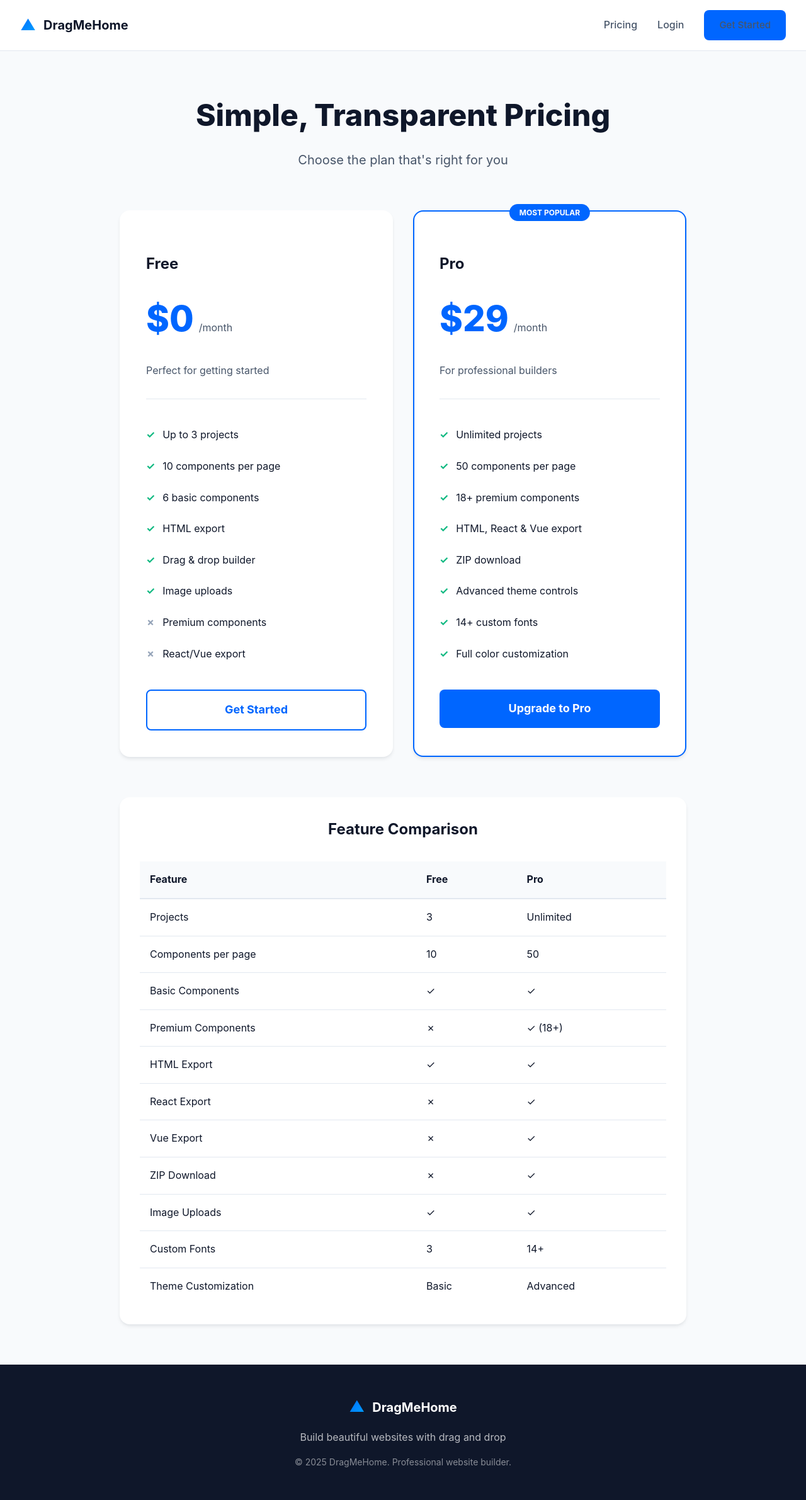
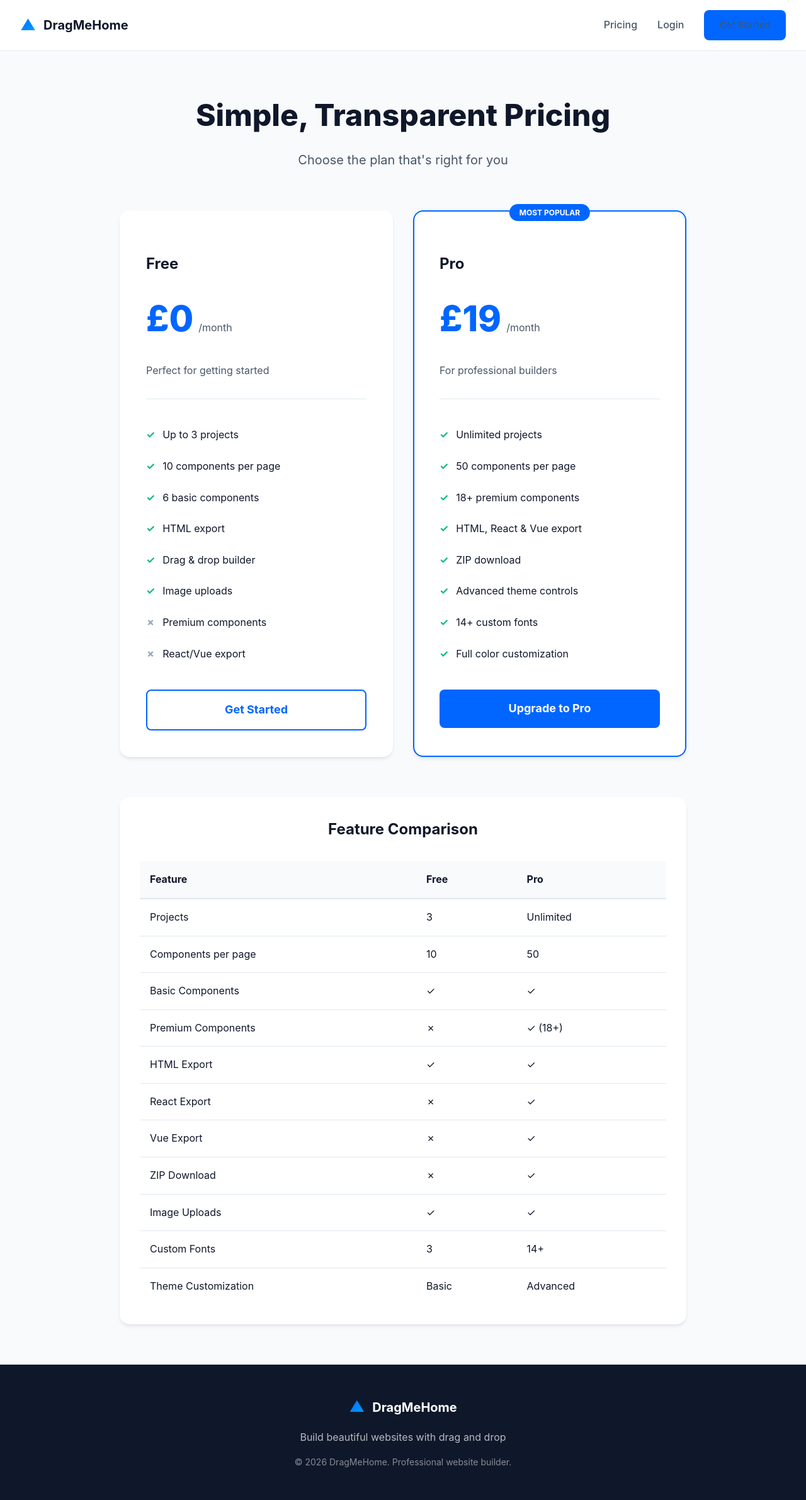
Before and after one commit to rworsl/webmaker, a Flask app: page /pricing in a window 1280 px wide. Shown: the whole page at 63% size. Run offline with Flask 3, Linux system fonts and the light colour scheme.

Commit message:
Currency update

```diff
--- a/templates/pricing.html
+++ b/templates/pricing.html
@@ -215,7 +215,7 @@
             <div class="pricing-card">
                 <h2>Free</h2>
                 <div class="price">
-                    <span class="price-amount">$0</span>
+                    <span class="price-amount">£0</span>
                     <span class="price-period">/month</span>
                 </div>
                 <p class="card-description">Perfect for getting started</p>
@@ -239,7 +239,7 @@
                 <span class="featured-label">Most Popular</span>
                 <h2>Pro</h2>
                 <div class="price">
-                    <span class="price-amount">$29</span>
+                    <span class="price-amount">£19</span>
                     <span class="price-period">/month</span>
                 </div>
                 <p class="card-description">For professional builders</p>
@@ -337,7 +337,7 @@
                 <span>DragMeHome</span>
             </div>
             <p class="footer-text">Build beautiful websites with drag and drop</p>
-            <p class="footer-copyright">&copy; 2025 DragMeHome. Professional website builder.</p>
+            <p class="footer-copyright">&copy; 2026 DragMeHome. Professional website builder.</p>
         </div>
     </footer>
 </body>
```
